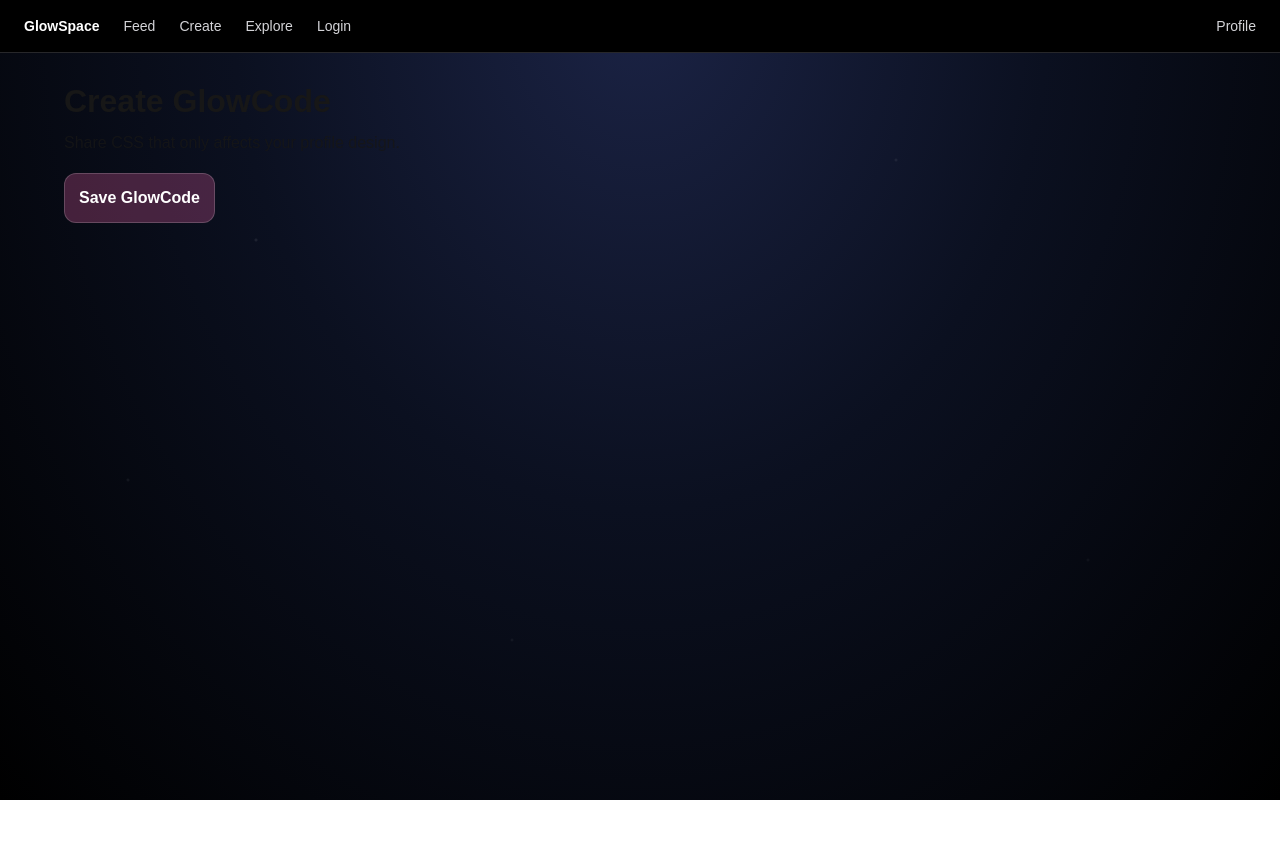
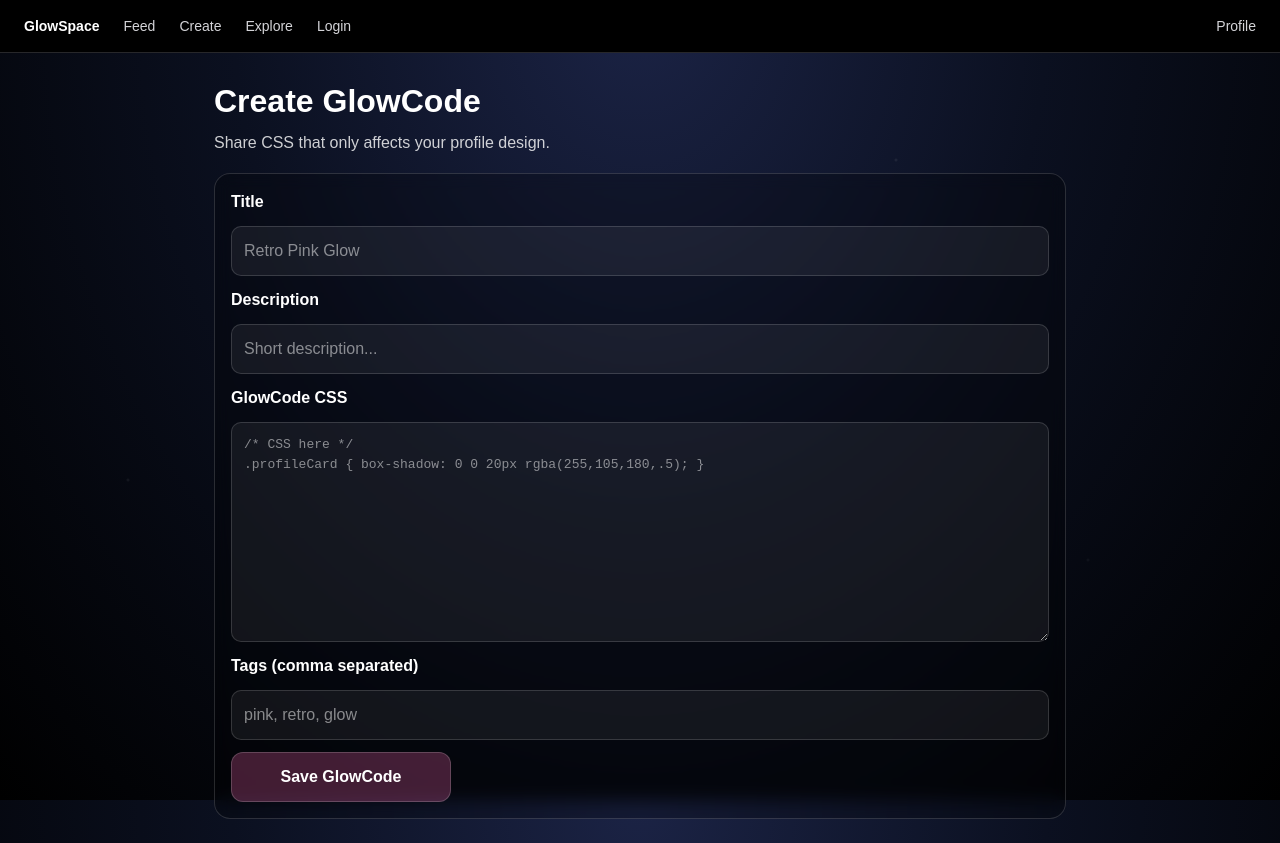
Before and after one commit to caylamarchand-lgtm/cnc-glowspace, a Next.js app: page /create in a window 1280 px wide. Before the commit the page ends 800 px from the top, so only its background shows below. Built offline with nearby package versions, Linux system fonts and the light colour scheme; no server answers.

Commit message:
Fix create page from rendering

```diff
--- a/app/create/page.tsx
+++ b/app/create/page.tsx
@@ -1,8 +1,8 @@
 "use client";
 
 import { useState } from "react";
+import { useRouter } from "next/navigation";
 import { createGlowcode } from "../lib/glowcodes";
-import { useRouter } from "next/navigation";
 
 export default function CreatePage() {
   const router = useRouter();
@@ -11,23 +11,33 @@ export default function CreatePage() {
   const [description, setDescription] = useState("");
   const [css, setCss] = useState("");
   const [tags, setTags] = useState(""); // comma separated
+
   const [loading, setLoading] = useState(false);
   const [error, setError] = useState<string | null>(null);
   const [success, setSuccess] = useState<string | null>(null);
 
   async function handleSave() {
-    console.log("HANDLE SAVE FIRED")
+    console.log("HANDLE SAVE FIRED");
+
     setError(null);
     setSuccess(null);
 
-    if (!title.trim()) return setError("Title is required.");
-    if (!css.trim()) return setError("CSS is required.");
+    if (!title.trim()) {
+      setError("Title is required.");
+      return;
+    }
+
+    if (!css.trim()) {
+      setError("CSS is required.");
+      return;
+    }
 
     setLoading(true);
+
     try {
       const tagArray =
         tags
-          .split(",")
+          ?.split(",")
           .map((t) => t.trim())
           .filter(Boolean) || [];
 
@@ -38,7 +48,7 @@ export default function CreatePage() {
         tags: tagArray.length ? tagArray : undefined,
       });
 
-      setSuccess("Saved! 🎉");
+      setSuccess("Saved! ✨");
       setTitle("");
       setDescription("");
       setCss("");
@@ -54,7 +64,7 @@ export default function CreatePage() {
   }
 
   return (
-  <main style={{ padding: 24, maxWidth: 1200, margin: "0 auto" }}>
+    <main style={{ padding: 24, maxWidth: 900, margin: "0 auto", color: "white" }}>
       <h1 style={{ fontSize: 32, fontWeight: 800, marginBottom: 6 }}>
         Create GlowCode
       </h1>
@@ -70,6 +80,7 @@ export default function CreatePage() {
             padding: 12,
             borderRadius: 8,
             background: "rgba(255,0,0,0.15)",
+            border: "1px solid rgba(255,255,255,0.12)",
           }}
         >
           {error}
@@ -83,29 +94,129 @@ export default function CreatePage() {
             padding: 12,
             borderRadius: 8,
             background: "rgba(0,255,180,0.15)",
+            border: "1px solid rgba(255,255,255,0.12)",
           }}
         >
           {success}
         </div>
       )}
 
+      {/* THIS is the "card wrapper" that makes the form always visible */}
+      <div
+        style={{
+          display: "grid",
+          gap: 12,
+          maxWidth: 900,
+
+          // force visibility (in case global CSS is messing with forms)
+          opacity: 1,
+          visibility: "visible",
+          height: "auto",
+          pointerEvents: "auto",
+
+          // card look so you can SEE it
+          padding: 16,
+          borderRadius: 16,
+          border: "1px solid rgba(255,255,255,0.15)",
+          background: "rgba(0,0,0,0.25)",
+          backdropFilter: "blur(8px)",
+        }}
+      >
+        <label style={{ fontWeight: 700 }}>Title</label>
+        <input
+          value={title}
+          onChange={(e) => setTitle(e.target.value)}
+          placeholder="Retro Pink Glow"
+          style={{
+            display: "block",
+            width: "100%",
+            appearance: "none",
+            padding: 12,
+            borderRadius: 10,
+            border: "1px solid rgba(255,255,255,0.15)",
+            background: "rgba(255,255,255,0.06)",
+            color: "white",
+            outline: "none",
+          }}
+        />
+
+        <label style={{ fontWeight: 700 }}>Description</label>
+        <input
+          value={description}
+          onChange={(e) => setDescription(e.target.value)}
+          placeholder="Short description..."
+          style={{
+            display: "block",
+            width: "100%",
+            appearance: "none",
+            padding: 12,
+            borderRadius: 10,
+            border: "1px solid rgba(255,255,255,0.15)",
+            background: "rgba(255,255,255,0.06)",
+            color: "white",
+            outline: "none",
+          }}
+        />
+
+        <label style={{ fontWeight: 700 }}>GlowCode CSS</label>
+        <textarea
+          value={css}
+          onChange={(e) => setCss(e.target.value)}
+          placeholder={`/* CSS here */\n.profileCard { box-shadow: 0 0 20px rgba(255,105,180,.5); }`}
+          style={{
+            display: "block",
+            width: "100%",
+            appearance: "none",
+            padding: 12,
+            borderRadius: 10,
+            minHeight: 220,
+            border: "1px solid rgba(255,255,255,0.15)",
+            background: "rgba(255,255,255,0.06)",
+            color: "white",
+            fontFamily: "monospace",
+            outline: "none",
+            resize: "vertical",
+          }}
+        />
+
+        <label style={{ fontWeight: 700 }}>Tags (comma separated)</label>
+        <input
+          value={tags}
+          onChange={(e) => setTags(e.target.value)}
+          placeholder="pink, retro, glow"
+          style={{
+            display: "block",
+            width: "100%",
+            appearance: "none",
+            padding: 12,
+            borderRadius: 10,
+            border: "1px solid rgba(255,255,255,0.15)",
+            background: "rgba(255,255,255,0.06)",
+            color: "white",
+            outline: "none",
+          }}
+        />
+
         <button
           onClick={handleSave}
           disabled={loading}
           style={{
-        padding: "12px 14px",
+            padding: "12px 16px",
             borderRadius: 12,
+            fontWeight: 800,
             border: "1px solid rgba(255,255,255,0.18)",
             background: loading
               ? "rgba(255,255,255,0.08)"
               : "rgba(255,105,180,0.25)",
             color: "white",
-        fontWeight: 800,
             cursor: loading ? "not-allowed" : "pointer",
+            opacity: loading ? 0.7 : 1,
+            width: 220,
           }}
         >
           {loading ? "Saving..." : "Save GlowCode"}
         </button>
+      </div>
     </main>
   );
 }
```
Lines whose indentation alone changed are shown as unchanged.
